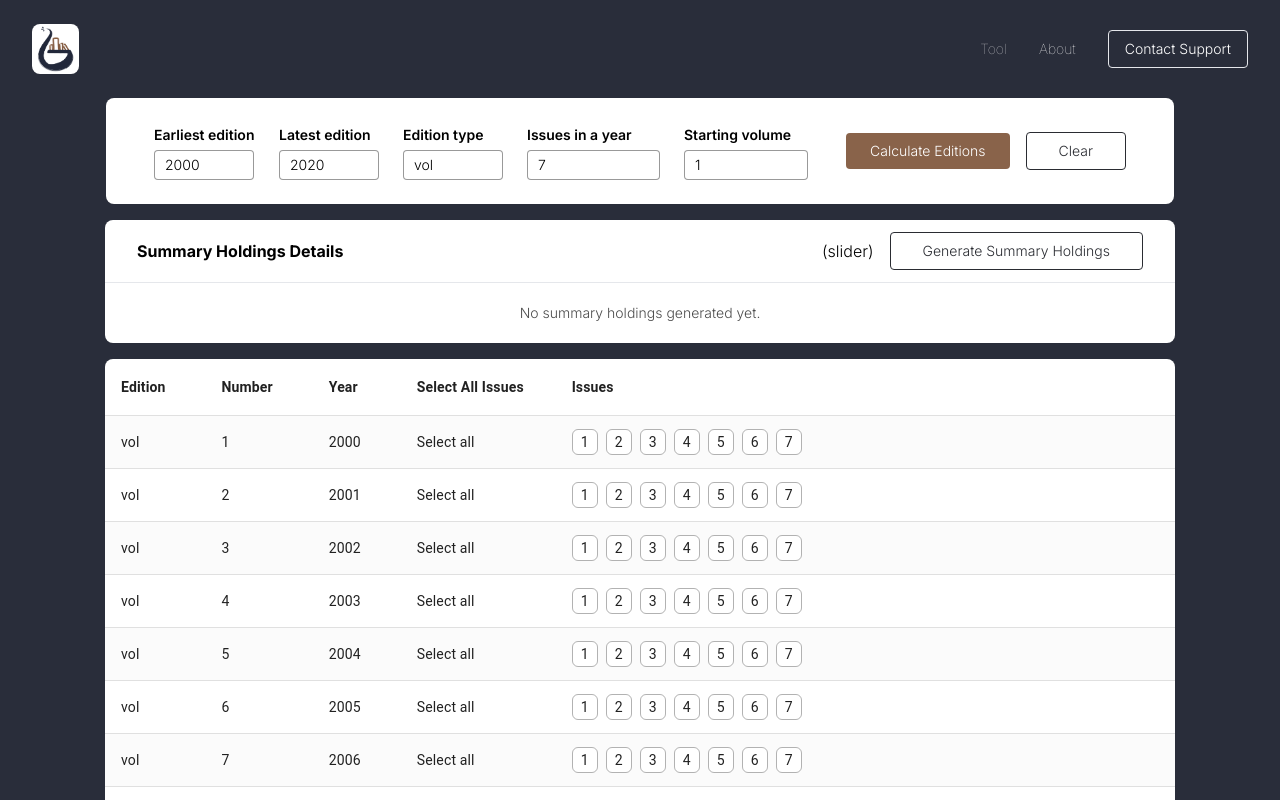
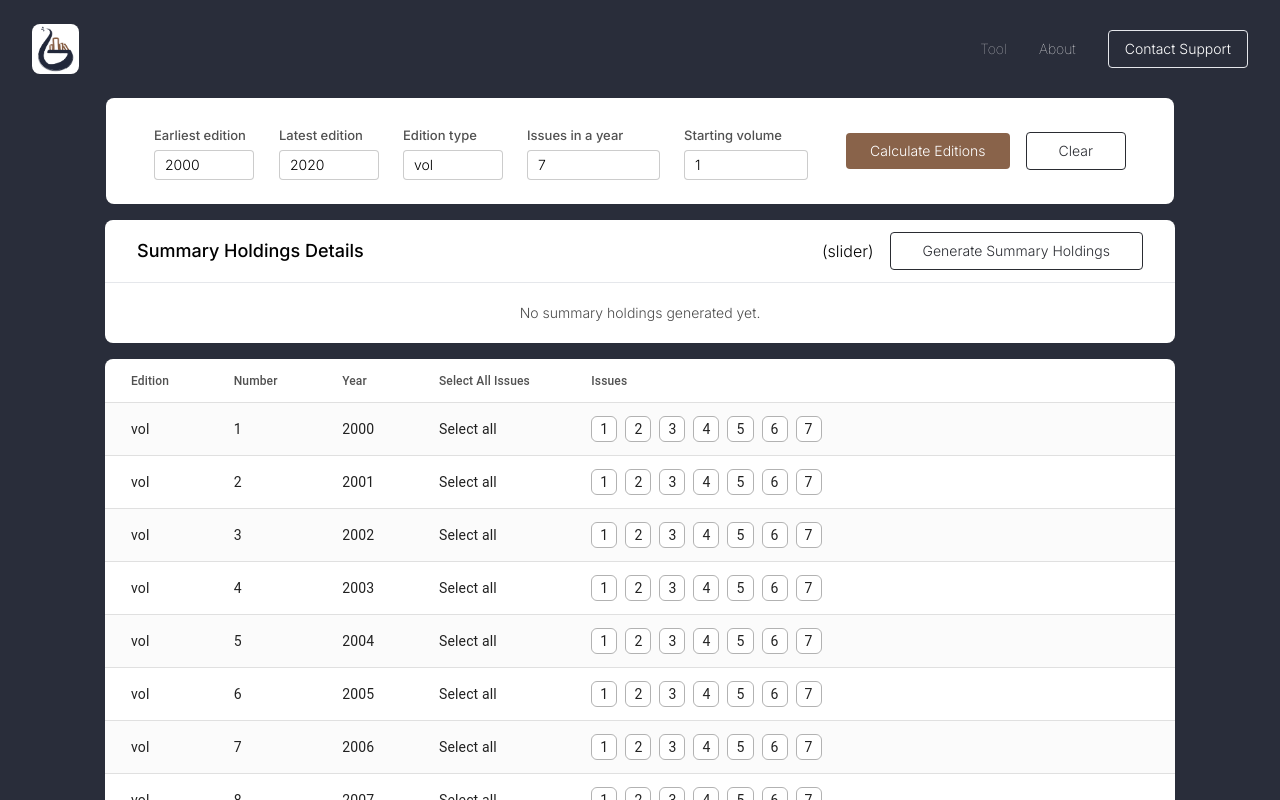
Before and after one commit to jjose14-Jacob-Jose/getSummaryHoldings, a Next.js app: page / in a window 1280 px wide. Both pictures are taken after a click on the button "Calculate Editions". Shown: the top 800 px of the page. Built offline with nearby package versions, Linux system fonts and the light colour scheme.

Commit message:
Updated font styles.

```diff
--- a/src/components/EditionsTable.jsx
+++ b/src/components/EditionsTable.jsx
@@ -26,9 +26,20 @@ export default function EditionsTable({editionRows}) {
 
     const HeaderTableCell = styled(TableCell)(() => ({
     [`&.${tableCellClasses.head}`]: {
-        fontWeight: 600
+        fontWeight: 520,
+        fontSize: 12,
+        color: "#515151",
+        paddingBottom: 9,
+        paddingTop: 10,
+        paddingLeft: 26
     }
     }));
+
+    const PaddedTableCell = styled(TableCell)(() => ({
+        [`&.${tableCellClasses.body}`]: {
+            paddingLeft: 26
+        }
+        }));
 
     const AlternateTableRow = styled(TableRow)(() => ({
         //alternate rows have different colors
@@ -57,11 +68,11 @@ export default function EditionsTable({editionRows}) {
                     {
                         editionRows.map((row) => (
                             <AlternateTableRow hover key={row.rowId}>
-                                <TableCell component="th" scope="row" align="left" width="5%">{row.editionType}</TableCell>
-                                <TableCell align="left" width="5%">{row.editionNumber}</TableCell>
-                                <TableCell align="left" width="5%">{row.year}</TableCell>
-                                <TableCell width="10%">Select all</TableCell>
-                                <TableCell align="left" width="40%">
+                                <PaddedTableCell component="th" scope="row" align="left" width="5%">{row.editionType}</PaddedTableCell>
+                                <PaddedTableCell align="left" width="5%">{row.editionNumber}</PaddedTableCell>
+                                <PaddedTableCell align="left" width="5%">{row.year}</PaddedTableCell>
+                                <PaddedTableCell width="10%">Select all</PaddedTableCell>
+                                <PaddedTableCell align="left" width="40%">
                                     <div className="flex gap-2">
                                     {row.listOfIssues.map((issue) => (
                                     <li className="list-none">
@@ -70,7 +81,7 @@ export default function EditionsTable({editionRows}) {
                                     </li>
                                     ))}
                                     </div>
-                                </TableCell>
+                                </PaddedTableCell>
                             </AlternateTableRow>
                         ))
                     }
--- a/src/components/SummaryHoldingsResults.jsx
+++ b/src/components/SummaryHoldingsResults.jsx
@@ -56,7 +56,7 @@ export default function SummaryHoldingsResults() {
     return(
         <div className="bg-white text-black font-light rounded-lg m-auto w-[1070px]">
             <div className="flex justify-between px-8 p-3 items-center">
-                <h2 className="font-bold">Summary Holdings Details</h2>
+                <h2 className="font-medium text-lg">Summary Holdings Details</h2>
                 <div className="flex gap-4 items-center">
                     <p>(slider)</p>
                     <button onClick={handleGenerateSummaryClick} id="btnGenerateSummary" className="p-2 px-8 h-fit font-light text-[#2A2C32] text-sm hover:text-white border border-[#2A2C32] rounded hover:bg-[#2A2C32] hover:font-light items-center">Generate Summary Holdings</button>
--- a/src/components/UserInputs.jsx
+++ b/src/components/UserInputs.jsx
@@ -28,27 +28,27 @@ export default function UserInputs({setDisplayResults, setEditionRows, displayRe
 
     return (
         <div id="tableUserInput" className="bg-white p-6 px-12 rounded-lg m-auto w-fit">
-            <div className="flex gap-4 justify-center items-center align-bottom text-black">
+            <div className="flex gap-4 justify-center items-center align-bottom text-[#515151]">
                 <div className="flex gap-6 pr-4">
                     <div className="max-w-[101px]">
-                        <label id="lblTxtNumberYearStarting" htmlFor ="txtNumberYearStarting" className="font-semibold text-sm">Earliest edition</label>
-                        <input type="text" id="txtNumberYearStarting" className="text-black font-light mt-1 p-1 pl-[10px] text-sm border-black/[0.4] border rounded max-w-[100px]" name="yearStarting" required defaultValue="2000"  />
+                        <label id="lblTxtNumberYearStarting" htmlFor ="txtNumberYearStarting" className="font-medium text-[13px]">Earliest edition</label>
+                        <input type="text" id="txtNumberYearStarting" className="text-black font-light mt-1 p-1 pl-[10px] text-sm border-black/[0.2] border-[1.5px] rounded max-w-[100px]" name="yearStarting" required defaultValue="2000"  />
                     </div>
                     <div className="max-w-[100px]">
-                        <label id="lblTxtNumberYearEnding" htmlFor ="txtNumberYearEnding" className="font-semibold text-sm">Latest edition</label>
-                        <input type="text" id="txtNumberYearEnding" className="text-black font-light mt-1 p-1 pl-[10px] text-sm border-black/[0.4] border rounded max-w-[100px] text-ellipsis hover:overflow-visible" name="yearEnding" required defaultValue="2020" />
+                        <label id="lblTxtNumberYearEnding" htmlFor ="txtNumberYearEnding" className="font-medium text-[13px]">Latest edition</label>
+                        <input type="text" id="txtNumberYearEnding" className="text-black font-light mt-1 p-1 pl-[10px] text-sm border-black/[0.2] border-[1.5px] rounded max-w-[100px] text-ellipsis hover:overflow-visible" name="yearEnding" required defaultValue="2020" />
                     </div>
                     <div className="max-w-[100px]">
-                        <label id="lblTxtTextEditionsType" htmlFor="txtTextEditionsType" className="font-semibold text-sm">Edition type</label>
-                        <input type="text" id="txtTextEditionsType" className="text-black font-light mt-1 p-1 pl-[10px] text-sm border-black/[0.4] border rounded max-w-[100px]" name="editionsType" required placeholder="vol/ser/no" defaultValue="vol" />
+                        <label id="lblTxtTextEditionsType" htmlFor="txtTextEditionsType" className="font-medium text-[13px]">Edition type</label>
+                        <input type="text" id="txtTextEditionsType" className="text-black font-light mt-1 p-1 pl-[10px] text-sm border-black/[0.2] border-[1.5px] rounded max-w-[100px]" name="editionsType" required placeholder="vol/ser/no" defaultValue="vol" />
                     </div>
                     <div className="max-w-[133px] w-fit">
-                        <label id="lblTxtNumberEditionsPerYear" htmlFor ="txtNumberEditionsPerYear" className="font-semibold text-sm">Issues in a year</label>
-                        <input type="text" id="txtNumberEditionsPerYear" className="text-black mt-1 font-light p-1 pl-[10px] text-sm border-black/[0.4] border rounded max-w-[133px]" name="editionsPerYear" required defaultValue="7" />
+                        <label id="lblTxtNumberEditionsPerYear" htmlFor ="txtNumberEditionsPerYear" className="font-medium text-[13px]">Issues in a year</label>
+                        <input type="text" id="txtNumberEditionsPerYear" className="text-black mt-1 font-light p-1 pl-[10px] text-sm border-black/[0.2] border-[1.5px] rounded max-w-[133px]" name="editionsPerYear" required defaultValue="7" />
                     </div>
                     <div className="max-w-[130px]">
-                        <label id="lblTxtNumberVolumeStartingYear" htmlFor ="txtNumberVolumeStartingYear" className="font-semibold text-sm">Starting volume</label>
-                        <input type="text" className="text-black font-light p-1 pl-[10px] rounded mt-1 max-w-[124px] border-black/[0.4] text-sm border" id="txtNumberVolumeStartingYear" name="volumeStartingYear" required defaultValue="1"  />
+                        <label id="lblTxtNumberVolumeStartingYear" htmlFor ="txtNumberVolumeStartingYear" className="font-medium text-[13px]">Starting volume</label>
+                        <input type="text" className="text-black font-light p-1 pl-[10px] rounded mt-1 max-w-[124px] border-black/[0.2] border-[1.5px] text-sm" id="txtNumberVolumeStartingYear" name="volumeStartingYear" required defaultValue="1"  />
                     </div>
                 </div>
 
```
